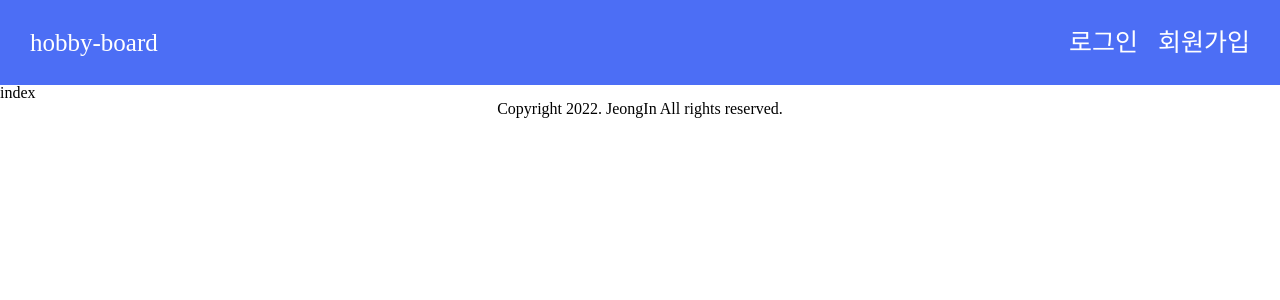
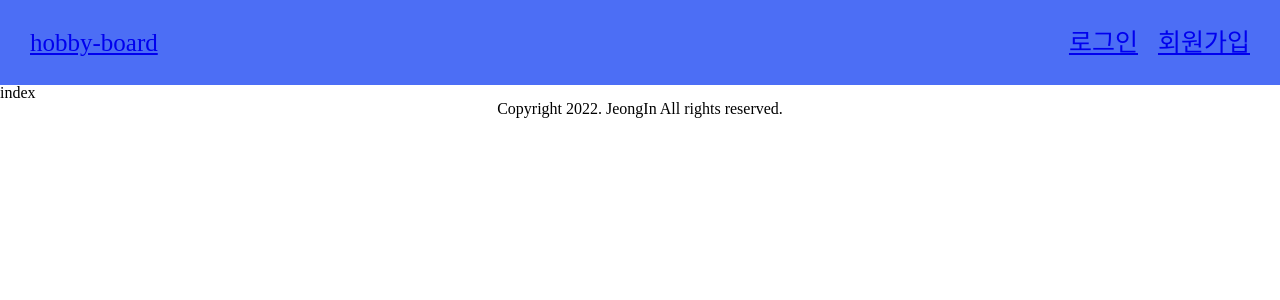
Before and after one commit to jeooongin/hobby-board, a Next.js app: page / in a window 1280 px wide. Shown: the top 300 px of the page. Built offline with nearby package versions, Linux system fonts and the light colour scheme.

Commit message:
Feat: 헤더 요소 링크 추가

```diff
--- a/components/Header.js
+++ b/components/Header.js
@@ -1,6 +1,7 @@
 import React from "react";
 import styled from "styled-components";
 import OpenColor from "open-color";
+import Link from "next/link";
 
 const HeaderWrapper = styled.div`
   background: ${OpenColor.indigo[6]};
@@ -26,10 +27,22 @@ const Header = () => {
   return (
     <HeaderWrapper>
       <ul>
-        <li>hobby-board</li>
+        <Link href="/">
+          <a>
+            <li>hobby-board</li>
+          </a>
+        </Link>
         <div className="header-right">
-          <li className="left">로그인</li>
-          <li className="right">회원가입</li>
+          <Link href="/login">
+            <a>
+              <li className="left">로그인</li>
+            </a>
+          </Link>
+          <Link href="signup">
+            <a>
+              <li className="right">회원가입</li>
+            </a>
+          </Link>
         </div>
       </ul>
     </HeaderWrapper>
```
